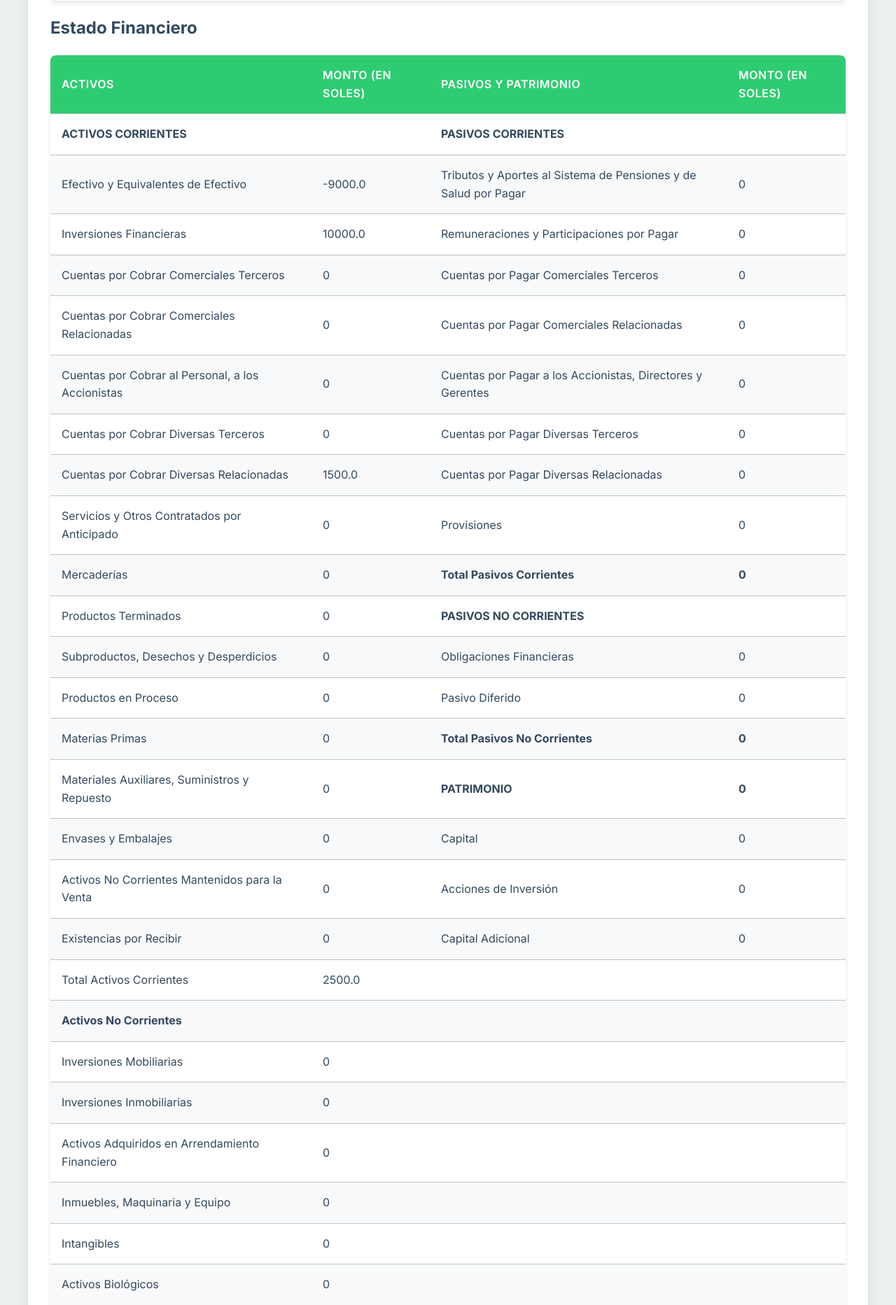
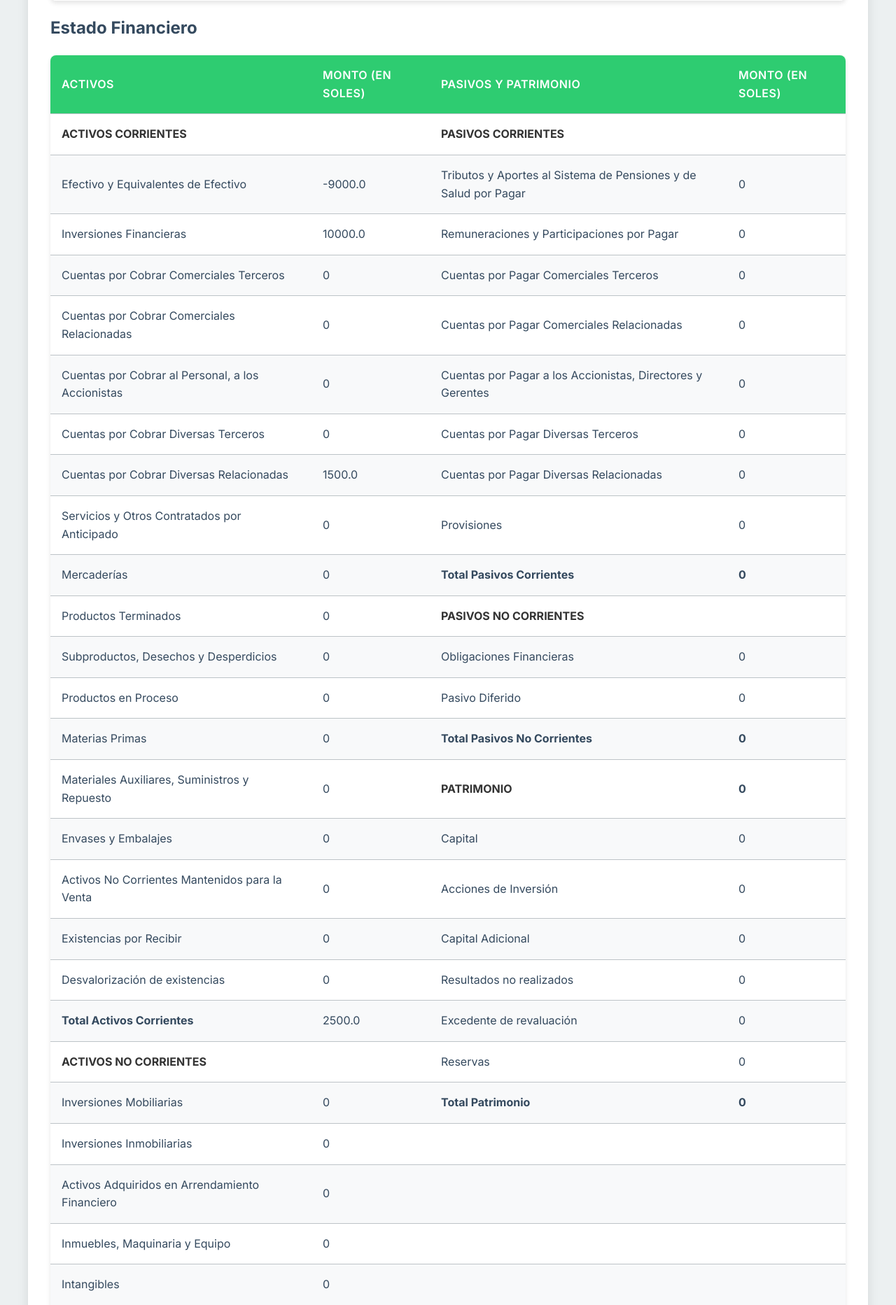
Before and after one commit to David1712uni/FinancieraValle, a Django app: page /resultados/ in a window 1280 px wide. Shown: the part 4069-5934 px from the top of the page at 70% size. Run offline with Django 5.2, Linux system fonts and the light colour scheme; data comes from the database, SQL or seed files in the repository.

Commit message:
Update resultados.html

```diff
--- a/AppWeb/app/templates/resultados.html
+++ b/AppWeb/app/templates/resultados.html
@@ -184,8 +184,8 @@
             </thead>
             <tbody>
                 <tr>
-                    <td colspan="2" style="font-weight: bold;">ACTIVOS CORRIENTES</td>
-                    <td colspan="2" style="font-weight: bold;">PASIVOS CORRIENTES</td>
+                    <td colspan="2" style="font-weight: bold; color: #333;">ACTIVOS CORRIENTES</td>
+                    <td colspan="2" style="font-weight: bold; color: #333;">PASIVOS CORRIENTES</td>
                 </tr>
                 <tr>
                     <td>Efectivo y Equivalentes de Efectivo</td>
@@ -244,7 +244,7 @@
                 <tr>
                     <td>Productos Terminados</td>
                     <td>{{ estado_situacion_financiera.valores_cuentas.21 }}</td>
-                    <td colspan="2" style="font-weight: bold;">PASIVOS NO CORRIENTES</td>
+                    <td colspan="2" style="font-weight: bold; color: #333;">PASIVOS NO CORRIENTES</td>
                 </tr>
                 <tr>
                     <td>Subproductos, Desechos y Desperdicios</td>
@@ -267,7 +267,7 @@
                 <tr>
                     <td>Materiales Auxiliares, Suministros y Repuesto</td>
                     <td>{{ estado_situacion_financiera.valores_cuentas.25 }}</td>
-                    <td style="font-weight: bold;">PATRIMONIO</td>
+                    <td style="font-weight: bold; color: #333;">PATRIMONIO</td>
                     <td style="font-weight: bold;">{{ estado_situacion_financiera.total_patrimonio }}</td>
                 </tr>
                 <tr>
@@ -288,22 +288,28 @@
                     <td>Capital Adicional</td>
                     <td>{{ estado_situacion_financiera.valores_cuentas.52 }}</td>
                 </tr>
+                <tr>
+                    <td>Desvalorización de existencias</td>
+                    <td>{{ estado_situacion_financiera.valores_cuentas.29 }}</td>
+                    <td>Resultados no realizados</td>
+                    <td>{{ estado_situacion_financiera.valores_cuentas.56 }}</td>
+                </tr>
                 <tr class="font-bold">
-                    <td>Total Activos Corrientes</td>
+                    <td style="font-weight: bold;">Total Activos Corrientes</td>
                     <td>{{ estado_situacion_financiera.total_activo_corriente }}</td>
-                    <td></td>
-                    <td></td>
+                    <td>Excedente de revaluación</td>
+                    <td>{{ estado_situacion_financiera.valores_cuentas.57 }}</td>
                 </tr>
                 <tr>
-                    <td colspan="2" style="font-weight: bold;">Activos No Corrientes</td>
-                    <td></td>
-                    <td></td>
+                    <td colspan="2" style="font-weight: bold; color: #333;">ACTIVOS NO CORRIENTES</td>
+                    <td>Reservas</td>
+                    <td>{{ estado_situacion_financiera.valores_cuentas.58 }}</td>
                 </tr>
                 <tr>
                     <td>Inversiones Mobiliarias</td>
                     <td>{{ estado_situacion_financiera.valores_cuentas.30 }}</td>
-                    <td></td>
-                    <td></td>
+                    <td style="font-weight: bold;">Total Patrimonio</td>
+                    <td style="font-weight: bold;">{{ estado_situacion_financiera.total_patrimonio }}</td>
                 </tr>
                 <tr>
                     <td>Inversiones Inmobiliarias</td>
@@ -365,10 +371,10 @@
                     <td></td>
                     <td></td>
                 </tr>
-                <tr style="font-weight: bold;">
-                    <td>Total Activos</td>
+                <tr style="font-weight: bold; color: #333;">
+                    <td>TOTAL ACTIVOS</td>
                     <td>{{ estado_situacion_financiera.total_activo }}</td>
-                    <td>Total Pasivos y Patrimonio</td>
+                    <td>TOTAL PASIVOS Y PATRIMONIOS</td>
                     <td>{{ estado_situacion_financiera.total_pasivo_patrimonio }}</td>
                 </tr>
             </tbody>
```
